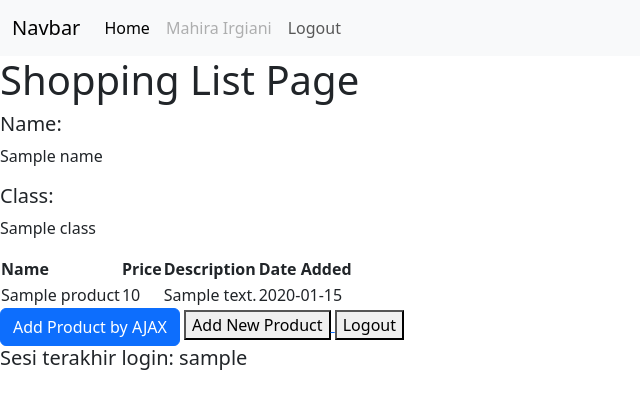
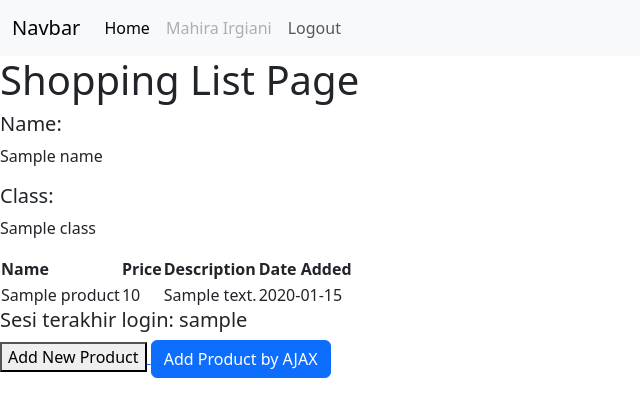
Before and after one commit to mahirairgn/shopping-list, a Django app: template main/templates/main.html in a window 1280 px wide. Shown: the top 417 px of the page, without its empty margins (0-640 px from the left). Run offline with Django 4.2, Linux system fonts and the light colour scheme; the template is opened without the code that fills it: most values are stand-ins (such as "Sample title", 1, 10 or a date in 2020).

Commit message:
memperbaiki urutan kode

```diff
--- a/main/templates/main.html
+++ b/main/templates/main.html
@@ -35,6 +35,15 @@
 
 
     <table id="product_table"></table>
+
+
+    <h5>Sesi terakhir login: {{ last_login }}</h5>
+
+    <a href="{% url 'main:create_product' %}">
+        <button>
+            Add New Product
+        </button>
+    </a>
 
 
     <script>
@@ -112,18 +121,4 @@
 
     <button type="button" class="btn btn-primary" data-bs-toggle="modal" data-bs-target="#exampleModal">Add Product by AJAX</button>
 
-    <a href="{% url 'main:create_product' %}">
-        <button>
-            Add New Product
-        </button>
-    </a>
-
-    <a href="{% url 'main:logout' %}">
-        <button>
-            Logout
-        </button>
-    </a>
-
-    <h5>Sesi terakhir login: {{ last_login }}</h5>
-
 {% endblock content %}
```
